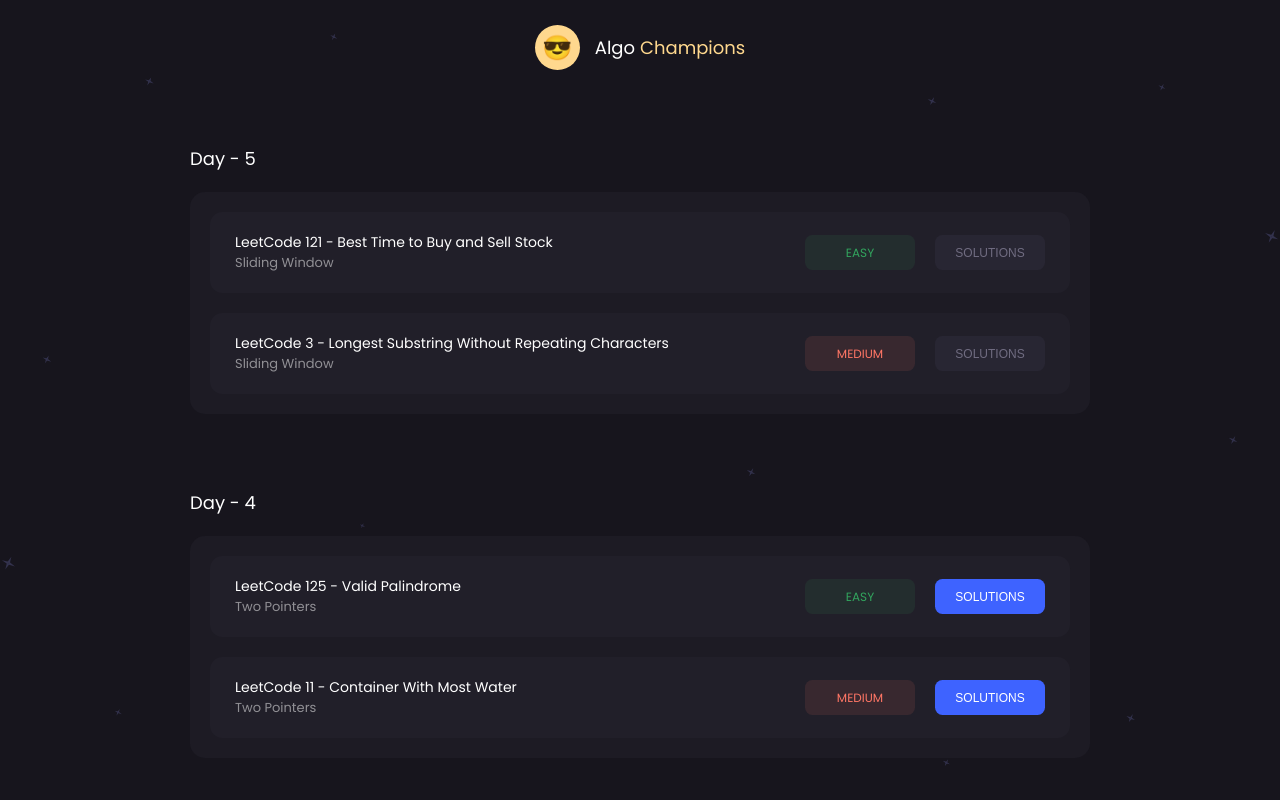
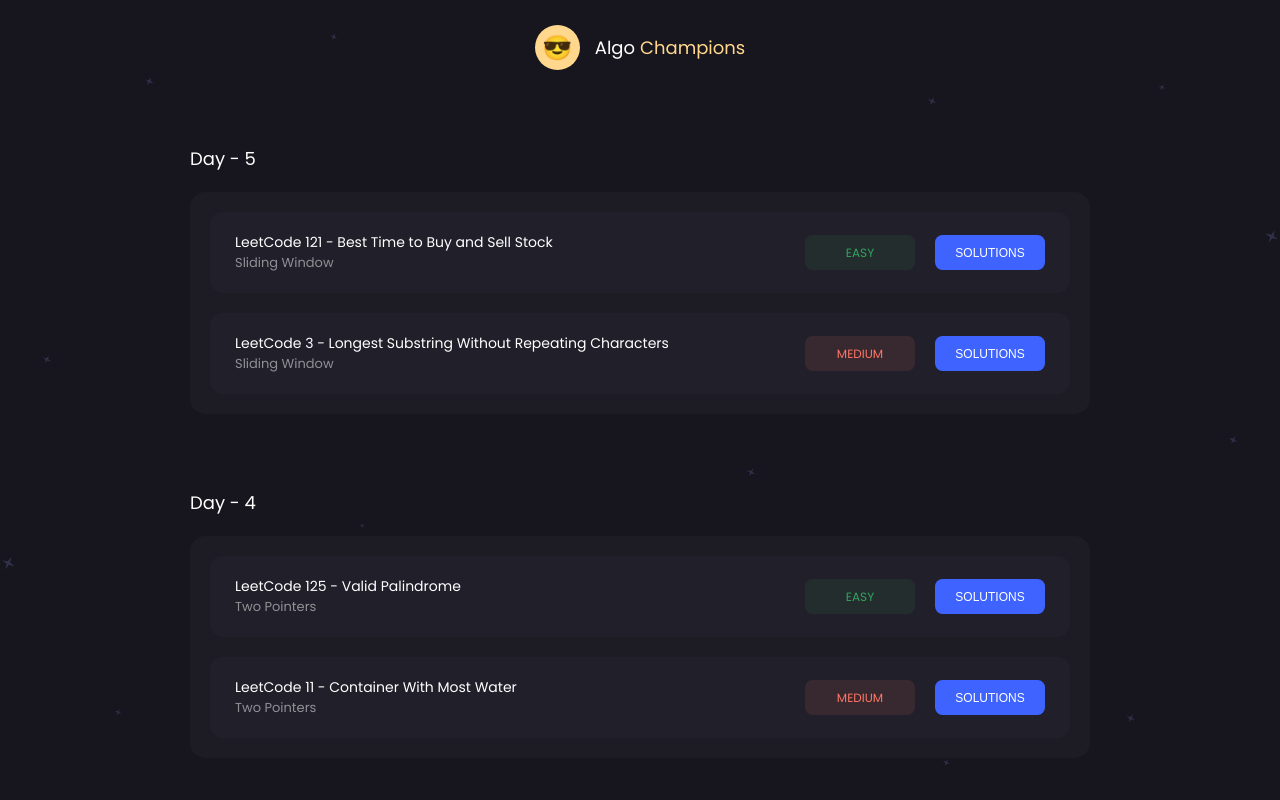
Before and after one commit to canberkkkkk/algo-champions, a React (Create React App) app: page / in a window 1280 px wide. Shown: the top 800 px of the page. Built offline with nearby package versions, Linux system fonts and the light colour scheme.

Commit message:
feat(algo-champions): add day-5 solutions

```diff
--- a/src/constants.js
+++ b/src/constants.js
@@ -7,14 +7,21 @@ export const QUESTION_BUNDLES = [
         link: "https://leetcode.com/problems/best-time-to-buy-and-sell-stock/",
         type: "Sliding Window",
         difficulty: "Easy",
-        solutions: null,
+        solutions: {
+          Java: "https://leetcode.com/problems/best-time-to-buy-and-sell-stock/solutions/3454280/java-o-n-solution/",
+          "C++": "https://leetcode.com/submissions/detail/939150715/",
+        },
       },
       {
         name: "LeetCode 3 - Longest Substring Without Repeating Characters",
         link: "https://leetcode.com/problems/longest-substring-without-repeating-characters/",
         type: "Sliding Window",
         difficulty: "Medium",
-        solutions: null,
+        solutions: {
+          Java: "https://leetcode.com/problems/longest-substring-without-repeating-characters/solutions/3451071/java-on-solution/",
+          "C++": "https://leetcode.com/submissions/detail/939165865/",
+          Javascript: "https://leetcode.com/submissions/detail/939167119/",
+        },
       },
     ],
   },
@@ -28,7 +35,7 @@ export const QUESTION_BUNDLES = [
         difficulty: "Easy",
         solutions: {
           Java: "https://leetcode.com/problems/valid-palindrome/solutions/3450444/java-on-solution/",
-          Cpp: "https://leetcode.com/submissions/detail/938632717/",
+          "C++": "https://leetcode.com/submissions/detail/938632717/",
           Javascript: "https://leetcode.com/submissions/detail/938664657/",
         },
       },
@@ -39,7 +46,7 @@ export const QUESTION_BUNDLES = [
         difficulty: "Medium",
         solutions: {
           Java: "https://leetcode.com/problems/container-with-most-water/solutions/3450441/java-on-solution-using-two-pointers/",
-          Cpp: "https://leetcode.com/submissions/detail/938622140/",
+          "C++": "https://leetcode.com/submissions/detail/938622140/",
           Javascript: "https://leetcode.com/submissions/detail/938862990/",
         },
       },
```
